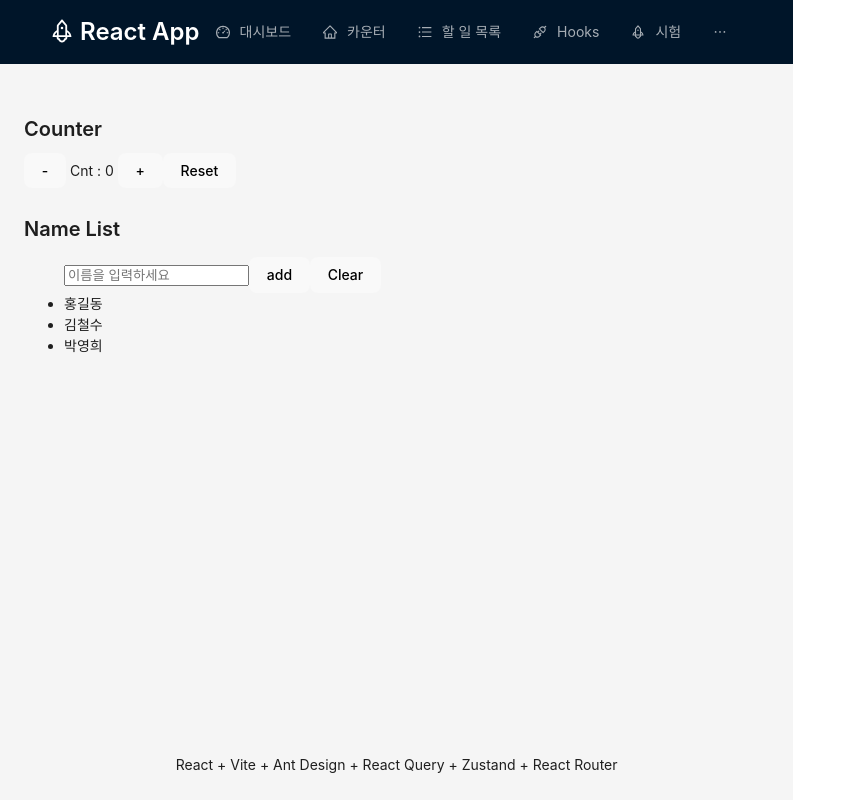
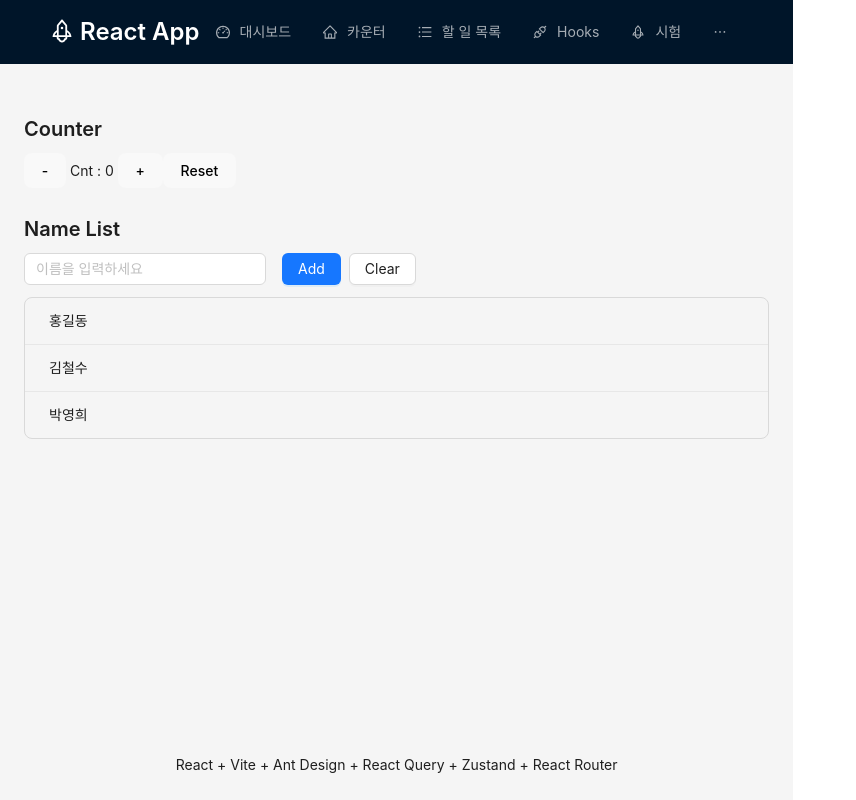
Before and after one commit to nTechLabs/ReactBasic, a React (Vite) app: page /exams/useState in a window 1280 px wide. Shown: the whole page, without its empty margins (0-856 px from the left). Built offline with nearby package versions, Linux system fonts and the light colour scheme.

Commit message:
feat: enhance useState exam page with form handling and improved name list management

```diff
--- a/src/pages/exams/useState.jsx
+++ b/src/pages/exams/useState.jsx
@@ -1,5 +1,5 @@
-import { useState } from 'react';
-import { Typography, notification } from 'antd';
+import { useRef, useState } from 'react';
+import { Typography, notification, Form, Input, Button, List, Space } from 'antd';
 
 import './exams.css';
 
@@ -9,10 +9,21 @@ const UseStateExamPage = () => {
   // ━━━━━━━━━━━━━━━━━━━━━━━━━━━━━━━━━━━━━━━━━━━━━━━━━━━━━━━━━━━━━━━━━━━━━━━━━━━━
   // 🛸 State...
   // ━━━━━━━━━━━━━━━━━━━━━━━━━━━━━━━━━━━━━━━━━━━━━━━━━━━━━━━━━━━━━━━━━━━━━━━━━━━━
+  const initFetch = () => {
+    const initialNames = ['홍길동', '김철수', '박영희'];
+    return initialNames;
+  };
+
+  // ━━━━━━━━━━━━━━━━━━━━━━━━━━━━━━━━━━━━━━━━━━━━━━━━━━━━━━━━━━━━━━━━━━━━━━━━━━━━
+  // 🛸 State...
+  // ━━━━━━━━━━━━━━━━━━━━━━━━━━━━━━━━━━━━━━━━━━━━━━━━━━━━━━━━━━━━━━━━━━━━━━━━━━━━
 
   const [Cnt, setCnt] = useState(0);
-  const [Names, setNames] = useState(['홍길동', '김철수', '박영희']);
-  const [name, setName] = useState('');
+  const [Names, setNames] = useState(() => {
+    return initFetch();
+  });
+  const [form] = Form.useForm();
+  const inputRef = useRef(null);
 
   // ━━━━━━━━━━━━━━━━━━━━━━━━━━━━━━━━━━━━━━━━━━━━━━━━━━━━━━━━━━━━━━━━━━━━━━━━━━━━
   // 🛸 State.
@@ -40,13 +51,9 @@ const UseStateExamPage = () => {
   // ━━━━━━━━━━━━━━━━━━━━━━━━━━━━━━━━━━━━━━━━━━━━━━━━━━━━━━━━━━━━━━━━━━━━━━━━━━━━
   // 🛸 Name List handler...
   // ━━━━━━━━━━━━━━━━━━━━━━━━━━━━━━━━━━━━━━━━━━━━━━━━━━━━━━━━━━━━━━━━━━━━━━━━━━━━
-  const handlerChangeName = (e) => {
-    setName(e.target.value);
-  };
-
-  // 공통 함수: 이름 추가 로직 (중복 체크 포함)
-  const addNameToList = () => {
-    const trimmedName = name.trim();
+  // 폼 제출 시: 이름 추가 로직 (중복 체크 포함)
+  const onFinish = ({ name }) => {
+    const trimmedName = (name || '').trim();
     if (trimmedName === '') {
       return;
     }
@@ -60,19 +67,15 @@ const UseStateExamPage = () => {
       });
       return;
     }
-    setNames((prevName) => [...prevName, trimmedName]);
-    setName('');
-  };
-
-  const handlerAddName = (e) => {
-    // Enter 키 또는 클릭 이벤트 모두 처리
-    if (e.type === 'keyup' && e.key !== 'Enter') return;
-    addNameToList();
+  setNames((prevName) => [...prevName, trimmedName]);
+  form.resetFields(['name']);
+  // Enter/제출 후 입력창 포커스 유지
+  setTimeout(() => inputRef.current?.focus?.(), 0);
   };
 
   const handlerClickClear = () => {
     setNames([]);
-    setName('');
+    form.resetFields();
   };
   // ━━━━━━━━━━━━━━━━━━━━━━━━━━━━━━━━━━━━━━━━━━━━━━━━━━━━━━━━━━━━━━━━━━━━━━━━━━━━
   // 🛸 Name List handler.
@@ -86,22 +89,28 @@ const UseStateExamPage = () => {
       <button onClick={handleClickIncrese}> + </button>
       <button onClick={handleClickReset}> Reset </button>
 
-      {/* 🛸 Name List */}
+      {/* 🛸 Name List with useForm */}
       <Title level={4}>Name List</Title>
-      <ul>
-        <input
-          type="text"
-          value={name}
-          onChange={handlerChangeName}
-          onKeyUp={handlerAddName}
-          placeholder="이름을 입력하세요"
-        />
-        <button onClick={handlerAddName}>add</button>
-        <button onClick={handlerClickClear}>Clear</button>
-        {Names.map((Name, idx) => (
-          <li key={idx}>{Name}</li>
-        ))}
-      </ul>
+      <Form form={form} layout="inline" onFinish={onFinish} style={{ marginBottom: 12 }}>
+        <Form.Item name="name" rules={[{ required: true, message: '이름을 입력하세요' }]}>
+          <Input
+            ref={inputRef}
+            placeholder="이름을 입력하세요"
+            onPressEnter={() => form.submit()}
+          />
+        </Form.Item>
+        <Space>
+          <Button type="primary" htmlType="submit">
+            Add
+          </Button>
+          <Button onClick={handlerClickClear}>Clear</Button>
+        </Space>
+      </Form>
+      <List
+        bordered
+        dataSource={Names}
+        renderItem={(name, idx) => <List.Item key={idx}>{name}</List.Item>}
+      />
     </div>
   );
 };
```
